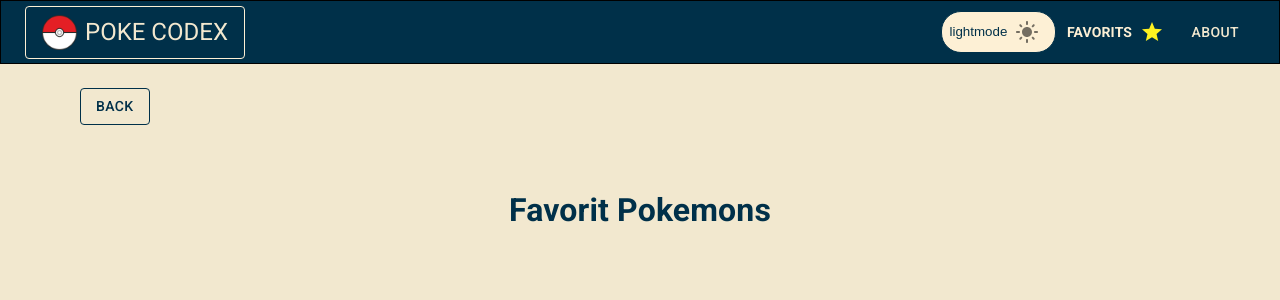
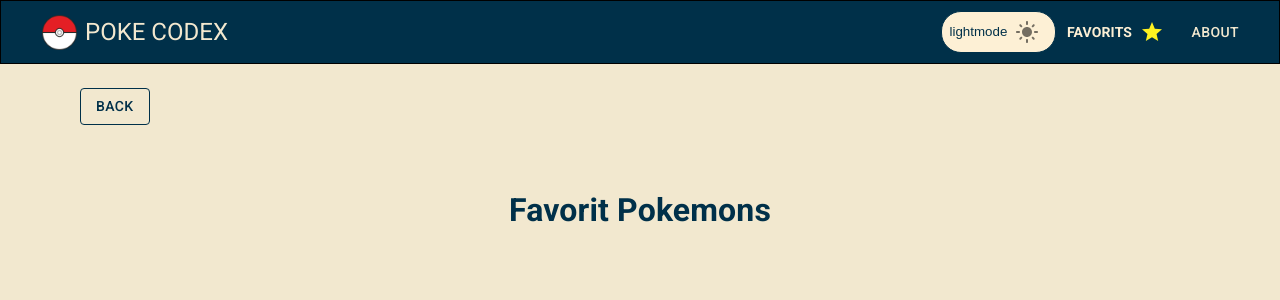
Before and after one commit to petiand/miu-hook-prectice, a React (Create React App) app: page /favorit in a window 1280 px wide. Shown: the top 300 px of the page. Built offline with nearby package versions, Linux system fonts and the light colour scheme.

Commit message:
unset the header margin

```diff
--- a/src/components/common/Header.js
+++ b/src/components/common/Header.js
@@ -17,6 +17,8 @@ export default function Header() {
   const onNavigation = () => {
     navigate("/about");
   };
+
+  console.log("rerenderingHEADER");
   return (
     <>
       <Toolbar
@@ -36,8 +38,7 @@ export default function Header() {
             display: "flex",
             alignItems: "center",
             width: 220,
-            border: 1,
-            borderColor: "#fdf0d5",
+            border: "none",
             p: 1,
             borderRadius: 1,
           }}
--- a/src/components/pokeCard/PokeCard.js
+++ b/src/components/pokeCard/PokeCard.js
@@ -29,7 +29,7 @@ export default function PokeCard({
   open,
 }) {
   const color = useGetPokeIcon(type);
-
+  console.log("rerendering");
   return (
     <Grid item xs={3}>
       {pokemonId && (
```
